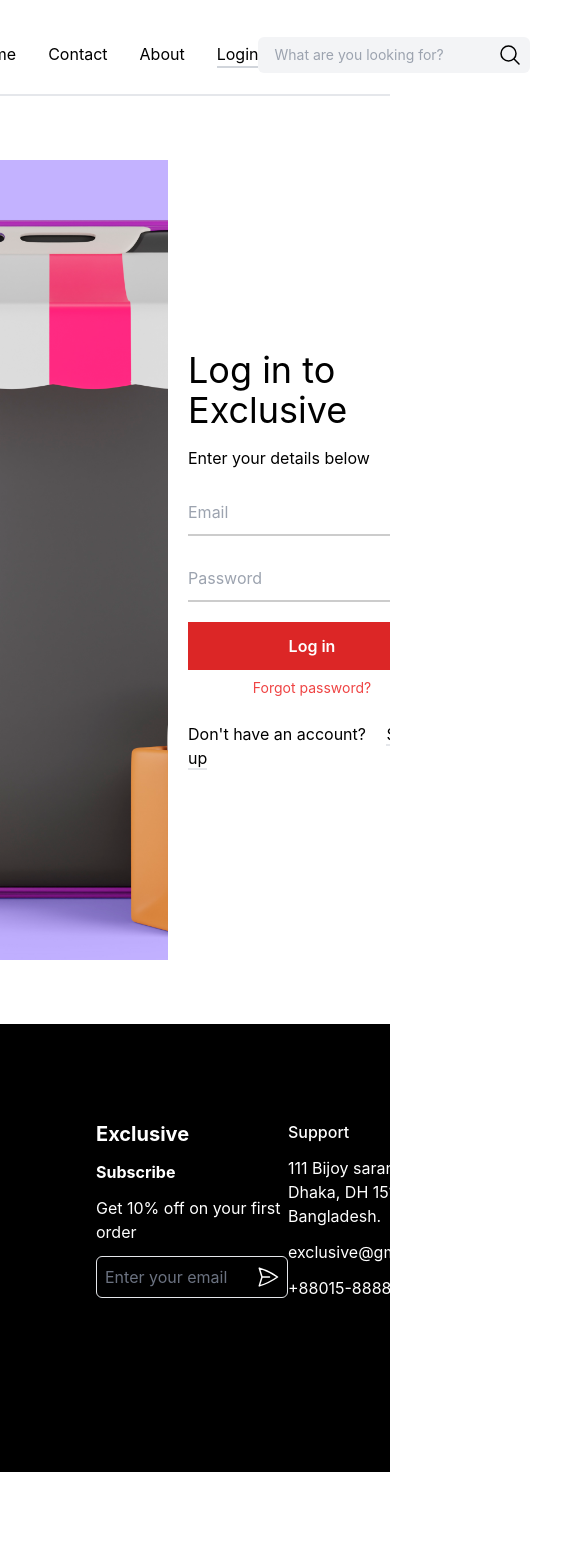
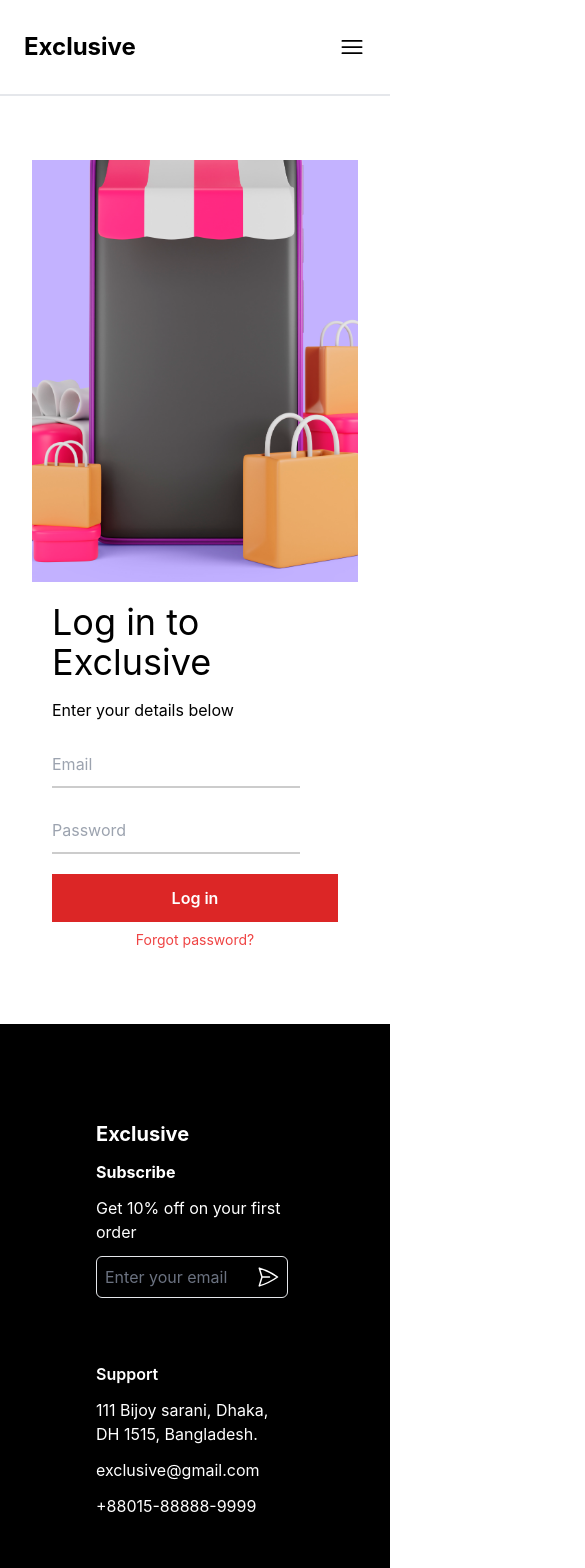
Before and after one commit to Wilzhar/e-commerce, a React (Create React App) app: page /login in a window 390 px wide. Shown: the top 1568 px of the page, 585 px wide, since content can reach past the window. Before the commit the page ends 1472 px from the top, so only its background shows below. Built offline with nearby package versions, Linux system fonts and the light colour scheme.

Commit message:
Add Footer responsive

```diff
--- a/src/Router.js
+++ b/src/Router.js
@@ -29,7 +29,7 @@
     element: (
       <>
         <Header />
-        <div className='2xl:w-[1536px] 2xl:mx-auto 2xl:my-0 min-h-[400px] mt-8 2xl:mt-16'>
+        <div className='mx-8 lg:mx-16 2xl:w-[1536px] 2xl:mx-auto 2xl:my-0 min-h-[400px] mt-8 2xl:mt-16'>
           <Outlet />
         </div>
         <Footer />
--- a/src/components/Footer/Footer.js
+++ b/src/components/Footer/Footer.js
@@ -7,8 +7,8 @@
 
 const Footer = () => {
   return (
-    <footer data-testid="footer-component" className="h-[28rem] bg-black text-white p-24 gap-x-5">
-      <div className='flex 2xl:w-[1536px] 2xl:mx-auto 2xl:my-0'>
+    <footer data-testid="footer-component" className="h-auto lg:h-[28rem] bg-black text-white p-24">
+      <div className='flex flex-col xl:flex-row 2xl:w-[1536px] 2xl:mx-auto 2xl:my-0 gap-16 xl:gap-0'>
         <div className="flex flex-col flex-1 w-full h-full gap-3">
           <h3 className='text-xl font-bold'>Exclusive</h3>
           <h3 className='font-bold'>Subscribe</h3>
@@ -18,28 +18,28 @@
           </InputIcon>
         </div>
         <div className="flex flex-col flex-1 w-full h-full gap-3">
-          <h3 className='font-medium text-l'>Support</h3>
+          <h3 className='font-semibold xl:font-medium text-l'>Support</h3>
           <p>111 Bijoy sarani, Dhaka,  DH 1515, Bangladesh.</p>
           <p>exclusive@gmail.com</p>
           <p>+88015-88888-9999</p>
         </div>
         <div className="flex flex-col flex-1 w-full h-full gap-3">
-          <h3 className='font-medium text-l'>Account</h3>
-          <Link to='/dashboard'>My Account</Link>
-          <Link to='/login'>Login / Register</Link>
-          <Link to='/cart'>Cart</Link>
-          <Link to='/wishlist'>Wishlist</Link>
-          <Link to='/shop'>Shop</Link>
+          <h3 className='font-semibold xl:font-medium text-l'>Account</h3>
+          <Link to='/dashboard' className='hover:font-semibold'>My Account</Link>
+          <Link to='/login' className='hover:font-semibold'>Login / Register</Link>
+          <Link to='/cart' className='hover:font-semibold'>Cart</Link>
+          <Link to='/wishlist' className='hover:font-semibold'>Wishlist</Link>
+          <Link to='/shop' className='hover:font-semibold'>Shop</Link>
         </div>
         <div className="flex flex-col flex-1 w-full h-full gap-3">
-          <h3 className='font-medium text-l'>Quick Links</h3>
-          <Link to='/privacy-policy'>Privacy Policy</Link>
-          <Link to='/terms-and-conditions'>Terms & Conditions</Link>
-          <Link to='/faq'>FAQ</Link>
-          <Link to='/contact'>Contact</Link>
+          <h3 className='font-semibold xl:font-medium text-l'>Quick Links</h3>
+          <Link to='/privacy-policy' className='hover:font-semibold'>Privacy Policy</Link>
+          <Link to='/terms-and-conditions' className='hover:font-semibold'>Terms & Conditions</Link>
+          <Link to='/faq' className='hover:font-semibold'>FAQ</Link>
+          <Link to='/contact' className='hover:font-semibold'>Contact</Link>
         </div>
         <div className="flex flex-col flex-1 w-full h-full gap-3">
-          <h3 className='font-medium text-l'>Download App</h3>
+          <h3 className='font-semibold xl:font-medium text-l'>Download App</h3>
           <p>Save $3 with App New User Only</p>
           <div className='flex mx-auto my-0'>
             <img src='/images/download-app-qr.svg' alt='download app' className='m-2 bg-white w-28 h-28' />
--- a/src/components/Header/Header.js
+++ b/src/components/Header/Header.js
@@ -1,8 +1,8 @@
-import React from 'react';
+import { useState } from 'react';
 import { Link } from 'react-router-dom';
 import { useLocation } from 'react-router-dom';
 import clsx from 'clsx';
-import { MagnifyingGlassIcon } from '@heroicons/react/24/outline';
+import { Bars3Icon, MagnifyingGlassIcon } from '@heroicons/react/24/outline';
 
 // Components
 import Logo from '../Logo/Logo';
@@ -12,16 +12,26 @@
 
 const Header = () => {
   let { pathname } = useLocation()
+  const [isOpen, setIsOpen] = useState(false);
 
   const getLinkClass = (path) =>
     clsx('border-b-2 hover:border-gray-200', pathname === path ? selectedPathStyle : 'border-white');
 
+  const closeMenu = () => {
+    if (isOpen) setIsOpen(false);
+  };
+
   return (
-    <header data-testid="header-component" className="flex items-center justify-center w-full h-24 border-b-2 border-gray-200">
-      <div className='2xl:w-[1536px] 2xl:mx-auto 2xl:my-0 mt-4 flex justify-center items-center w-full'>
-        <Logo className='flex-1' />
-        <nav className="flex-1">
-          <ul className="flex items-center justify-center gap-x-8">
+    <header data-testid="header-component" className="flex items-center justify-center w-full h-24 px-6 border-b-2 border-gray-200 sm:px-16 3xl:px-0">
+      <div className='2xl:w-[1536px] 2xl:mx-auto 2xl:my-0 flex justify-center items-center w-full'>
+        <div className='md:flex-[0_0_20%] lg:flex-1 flex-1'>
+          <Link to="/">
+            <Logo />
+          </Link>
+        </div>
+        <div className={clsx('', isOpen ? "absolute top-0 left-0 w-screen h-screen" : "relative w-auto h-auto")} onClick={closeMenu}>
+          <nav className={clsx("fixed py-3 text-xl bg-white border-2 border-gray-200 rounded lg:py-auto top-2 right-2 lg:relative lg:text-base lg:flex-1 lg:block w-52 lg:w-auto lg:border-none", isOpen ? "block" : "hidden")}>
+            <ul className="flex flex-col items-center justify-center lg:flex-row gap-x-8 gap-y-2">
               <li className={getLinkClass('/')}>
                 <Link to="/">Home</Link>
               </li>
@@ -36,11 +46,17 @@
               </li>
             </ul>
           </nav>
+        </div>
 
-        <div className='flex justify-end flex-1'>
+        <div className='justify-end hidden lg:flex-1 md:flex md:flex-[0_0_70%]'>
           <InputIcon className='w-[17rem]' placeholder="What are you looking for?" inputStyle='w-full p-2 px-4 text-sm font-normal placeholder-gray-400 bg-gray-100 rounded-md'>
             <MagnifyingGlassIcon className="text-black size-6" />
           </InputIcon>
+        </div>
+        <div className='flex-1 flex md:flex-[0_0_10%] justify-end lg:hidden'>
+          <button onClick={() => setIsOpen(!isOpen)}>
+            <Bars3Icon className='w-7 h-7 hover:bg-blue-50' />
+          </button>
         </div>
       </div>
     </header >
--- a/src/pages/Auth/Auth.js
+++ b/src/pages/Auth/Auth.js
@@ -3,7 +3,7 @@
 const Auth = (props) => {
 
   return (
-    <div className='flex justify-center items-center w-full h-[50em] overflow-hidden my-16'>
+    <div className='flex flex-col md:flex-row justify-center items-center w-full h-[50em] overflow-hidden my-16'>
       <div className='flex-[0_0_60%] w-full mx-auto h-full'>
         <img className='object-cover w-auto h-full' src='/images/auth-image.jpg' alt='logo' />
       </div>
--- a/tailwind.config.js
+++ b/tailwind.config.js
@@ -4,7 +4,11 @@
     "./src/**/*.{js,jsx,ts,tsx}",
   ],
   theme: {
-    extend: {},
+    extend: {
+      screens: {
+        '3xl': '1800px',
+      }
+    },
   },
   plugins: [],
 }
```
Lines whose indentation alone changed are shown as unchanged.
